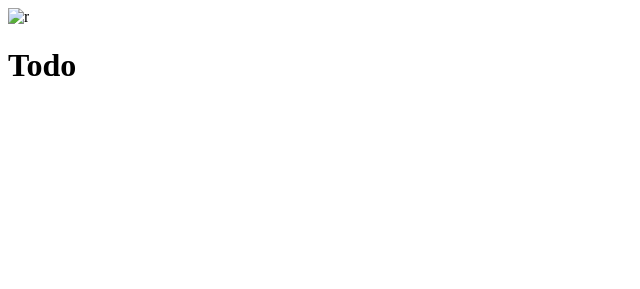
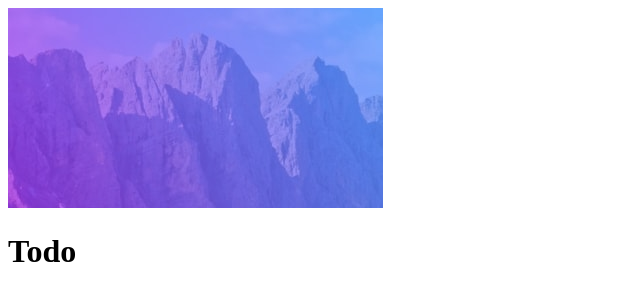
Before and after one commit to xooxaa/fem-todo, a website: page index.html in a window 1280 px wide. Shown: the whole page, without its empty margins (0-640 px from the left). Drawn offline with Linux system fonts and the light colour scheme.

Commit message:
1 file modified

```diff
--- a/index.html
+++ b/index.html
@@ -8,7 +8,10 @@
   </head>
   <body>
     <div class="banner">
-      <img src="images/bg-mobile-dark.jpg" alt="r" />
+      <img
+        src="https://github.com/xooxaa/fem-todo/blob/488864996d7e26a154e6b2f2c09e60fe37abca3e/images/bg-mobile-light.jpg"
+        alt="r"
+      />
     </div>
     <div class="header">
       <h1>Todo</h1>
```
